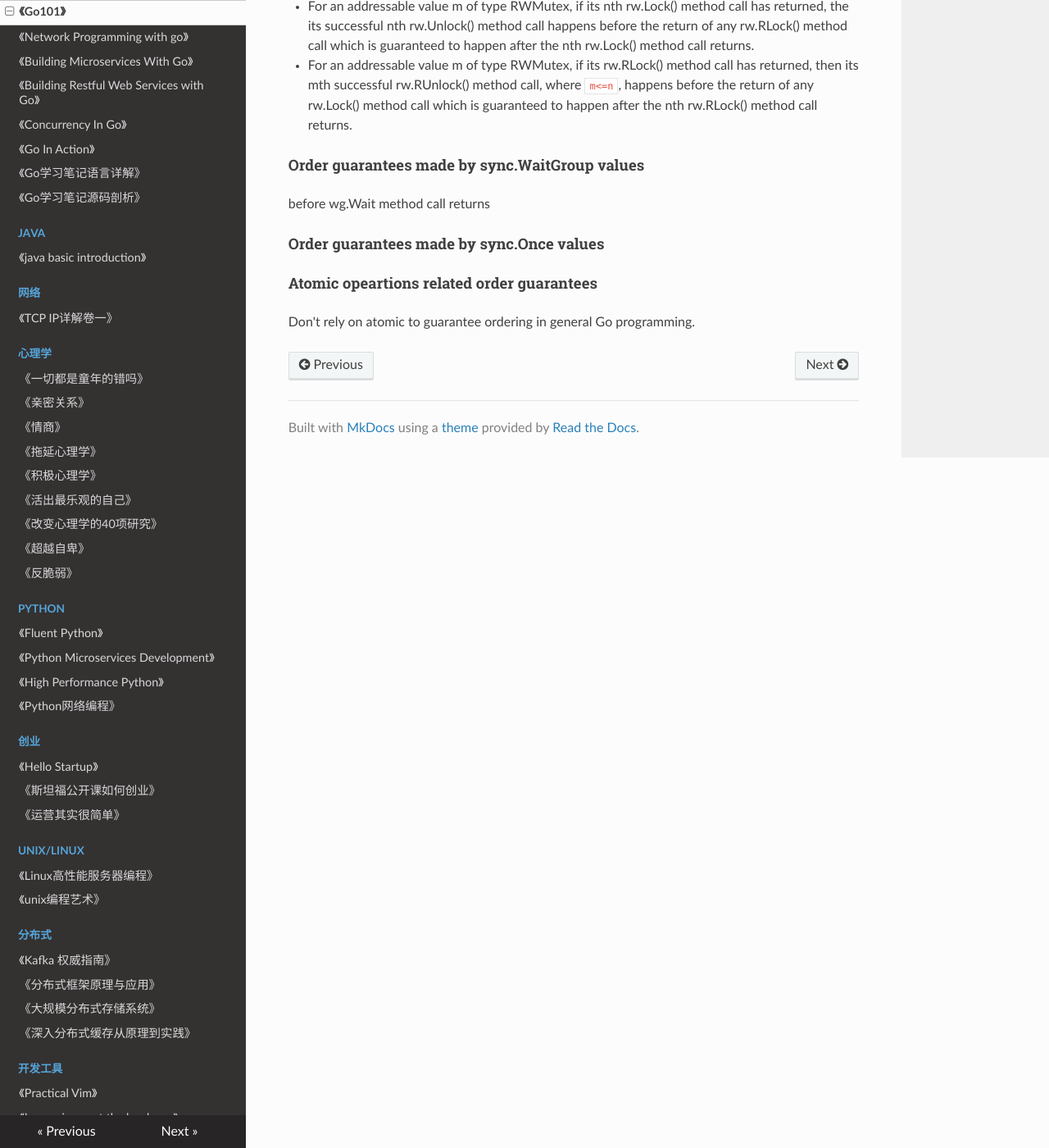
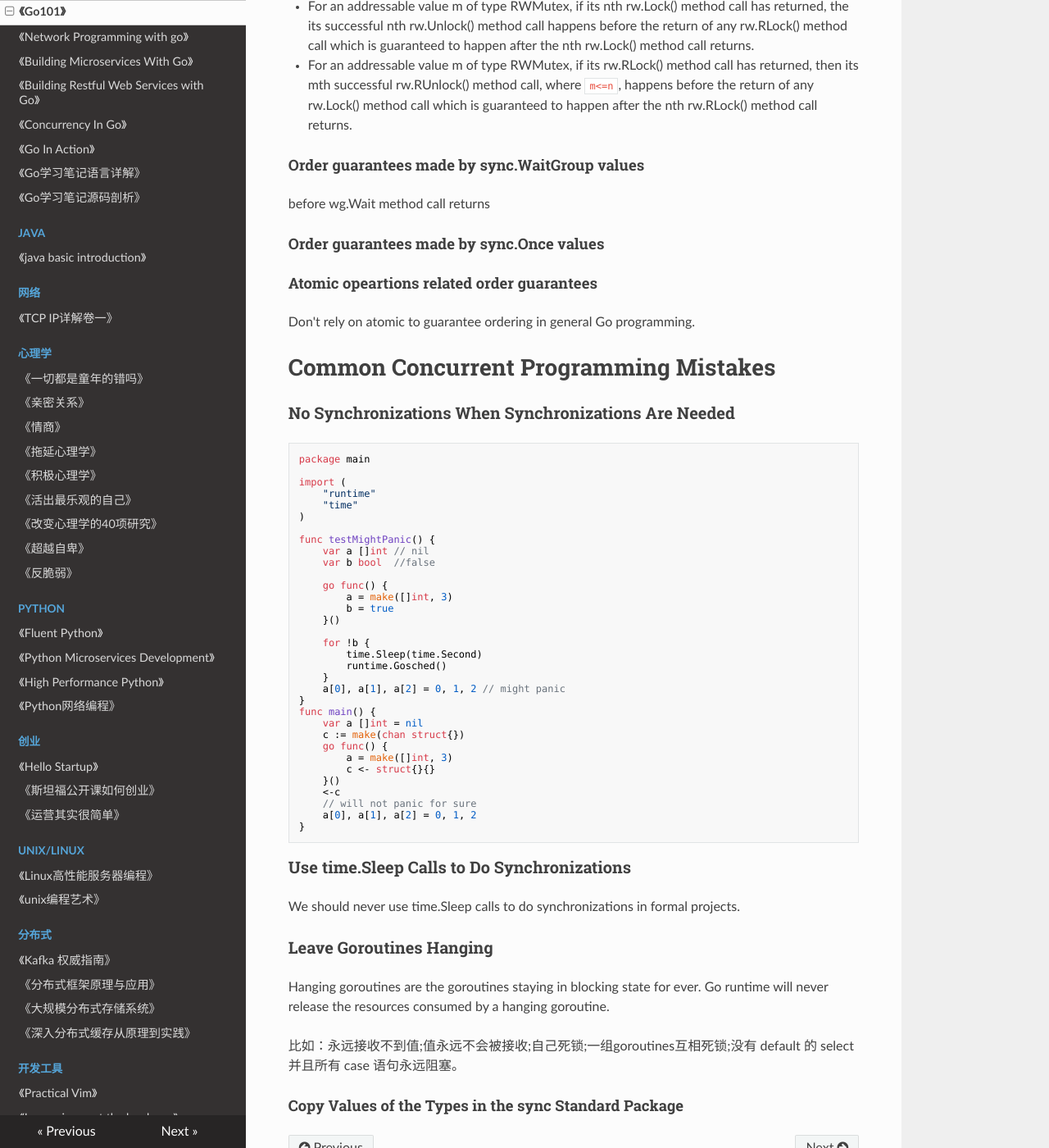
Before and after one commit to PegasusWang/booknotes, an MkDocs documentation site: the page built from docs/golang/go101/book.md, in a window 1280 px wide and 1400 px high, scrolled down 26901 px. Shown: the whole window at 82% size. Built offline with MkDocs 1.6.1, drawn with Linux system fonts in a browser that asks for light colours; nearby versions of some CDN libraries; old or Windows-style settings are respelled for this version of MkDocs.

Commit message:
Leave Goroutines Hanging

````diff
--- a/docs/golang/go101/book.md
+++ b/docs/golang/go101/book.md
@@ -1698,3 +1698,58 @@ before wg.Wait method call returns
 
 #### Atomic opeartions related order guarantees
 Don't rely on atomic to guarantee ordering in general Go programming.
+
+
+# Common Concurrent Programming Mistakes
+
+### No Synchronizations When Synchronizations Are Needed
+
+```go
+package main
+
+import (
+	"runtime"
+	"time"
+)
+
+func testMightPanic() {
+	var a []int // nil
+	var b bool  //false
+
+	go func() {
+		a = make([]int, 3)
+		b = true
+	}()
+
+	for !b {
+		time.Sleep(time.Second)
+		runtime.Gosched()
+	}
+	a[0], a[1], a[2] = 0, 1, 2 // might panic
+}
+func main() {
+	var a []int = nil
+	c := make(chan struct{})
+	go func() {
+		a = make([]int, 3)
+		c <- struct{}{}
+	}()
+	<-c
+	// will not panic for sure
+	a[0], a[1], a[2] = 0, 1, 2
+}
+```
+
+### Use time.Sleep Calls to Do Synchronizations
+
+We should never use time.Sleep calls to do synchronizations in formal projects.
+
+### Leave Goroutines Hanging
+
+Hanging goroutines are the goroutines staying in blocking state for ever.
+Go runtime will never release the resources consumed by a hanging goroutine.
+
+比如：永远接收不到值;值永远不会被接收;自己死锁;一组goroutines互相死锁;没有 default 的 select 并且所有 case
+语句永远阻塞。
+
+#### Copy Values of the Types in the sync Standard Package
````
